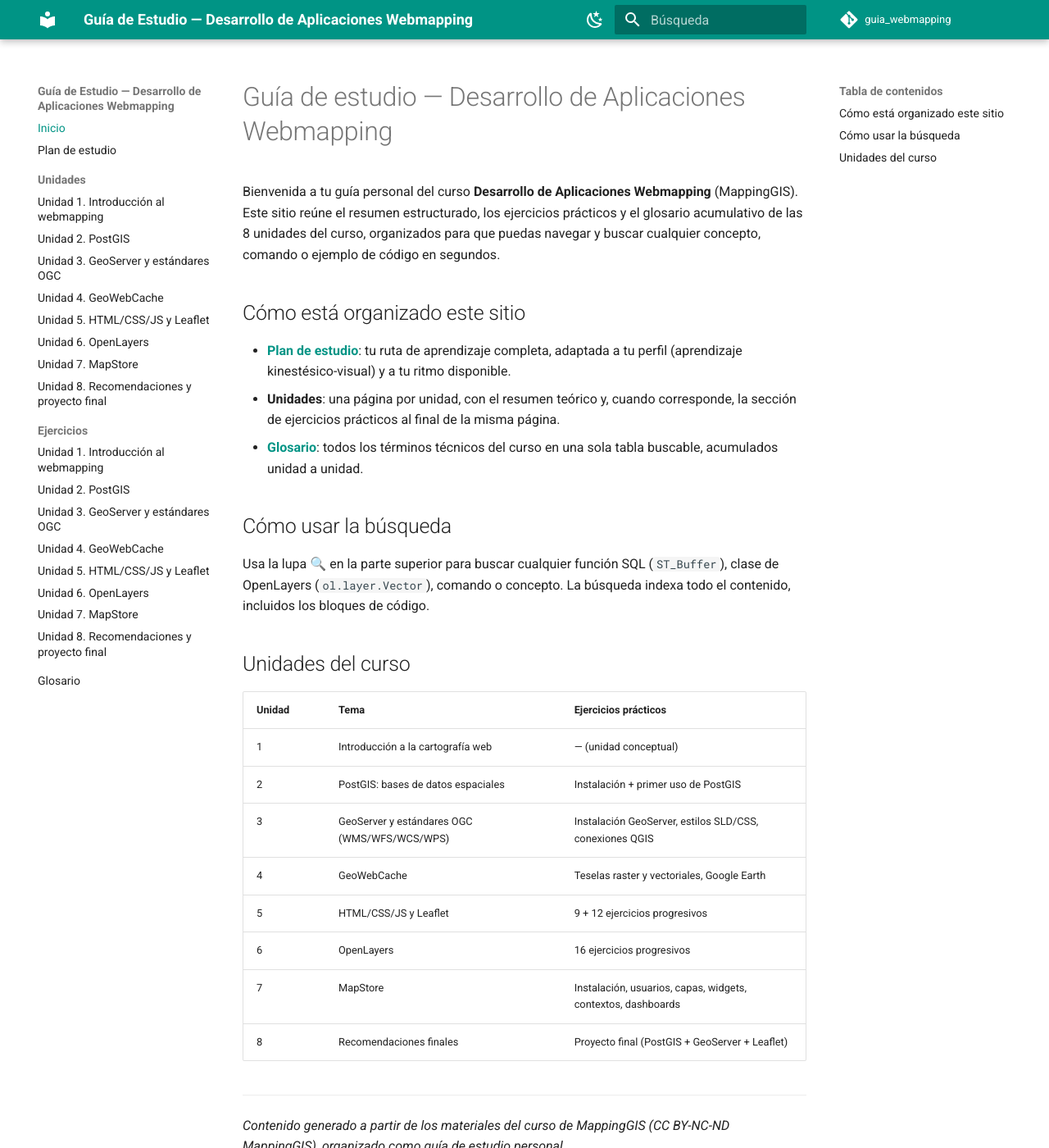
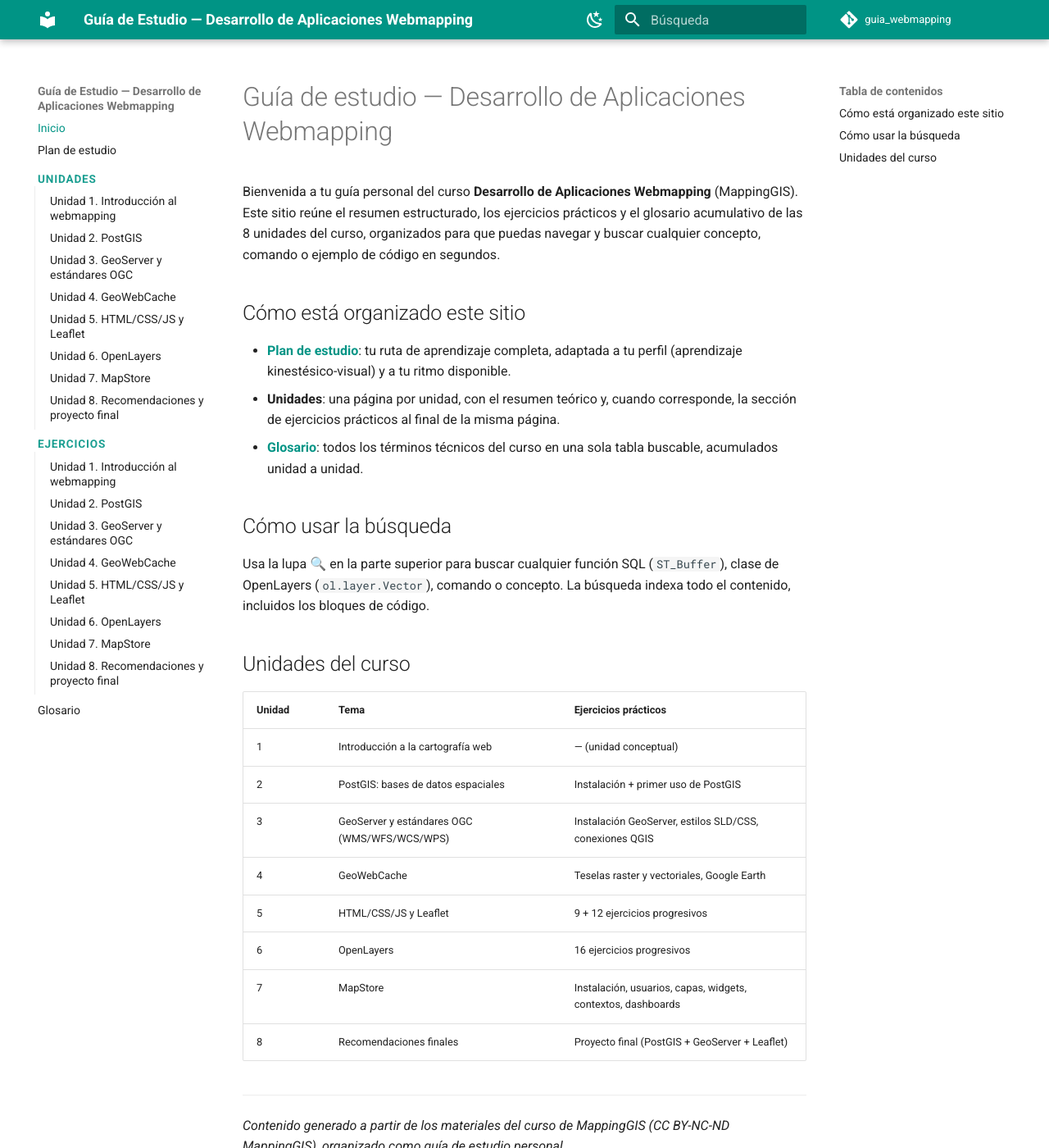
Before and after one commit to gcbastias/guia_webmapping, an MkDocs documentation site: the page built from docs/index.md, in a window 1280 px wide and 1400 px high. Shown: the whole window at 82% size. Built offline with MkDocs 1.6.1 and Material for MkDocs 9.7.7, drawn with Linux system fonts in a browser that asks for light colours; comment, search, counter and statistics services are not loaded.

Commit message:
Diferenciar visualmente secciones y páginas en el panel de navegación
Agrega CSS que muestra "Unidades"/"Ejercicios" como encabezados en
mayúscula, y sangra + agrega una línea guía a sus páginas hijas
(Unidad 1, Unidad 2...), para que la jerarquía se vea de un vistazo.

Co-Authored-By: Claude Sonnet 5 <noreply@anthropic.com>

```diff
--- /dev/null
+++ b/docs/stylesheets/extra.css
@@ -0,0 +1,16 @@
+/* Jerarquía visual en el panel de navegación izquierdo:
+   las secciones (Unidades, Ejercicios) se distinguen de las páginas que contienen. */
+.md-sidebar--primary .md-nav__item--section > .md-nav__link {
+  font-weight: 700;
+  text-transform: uppercase;
+  font-size: 0.68rem;
+  letter-spacing: 0.06em;
+  color: var(--md-primary-fg-color);
+  opacity: 0.9;
+}
+
+.md-sidebar--primary .md-nav__item--section > nav.md-nav > .md-nav__list {
+  margin-left: 0.4rem;
+  padding-left: 0.9rem;
+  border-left: 1px solid var(--md-default-fg-color--lightest);
+}
--- a/mkdocs.yml
+++ b/mkdocs.yml
@@ -4,6 +4,9 @@ site_author: Gabriela
 repo_name: guia_webmapping
 # Reemplaza esta URL por la de tu propio repositorio antes de publicar
 repo_url: https://github.com/gcbastias/guia_webmapping
+
+extra_css:
+  - stylesheets/extra.css
 
 theme:
   name: material
```
